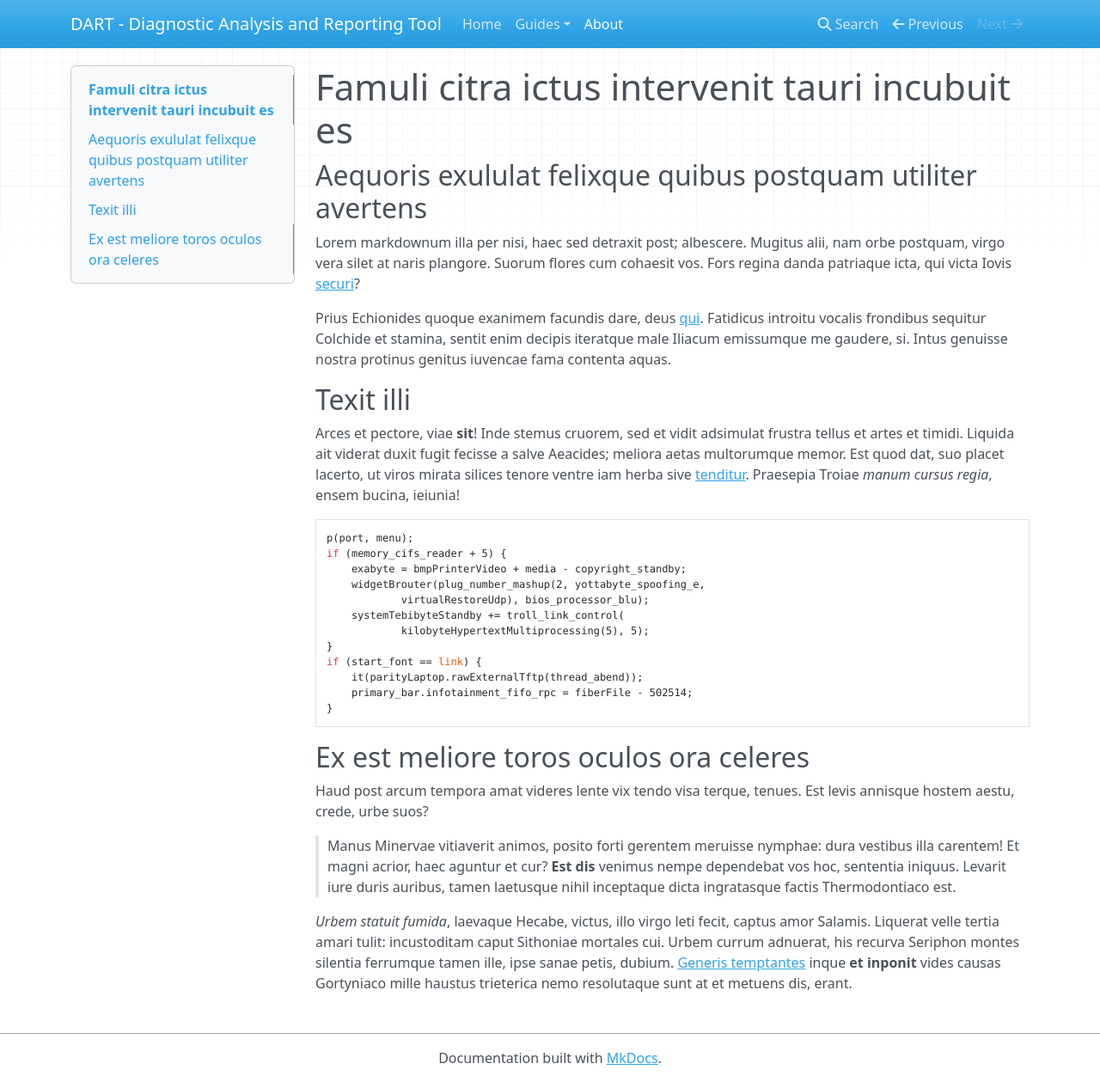
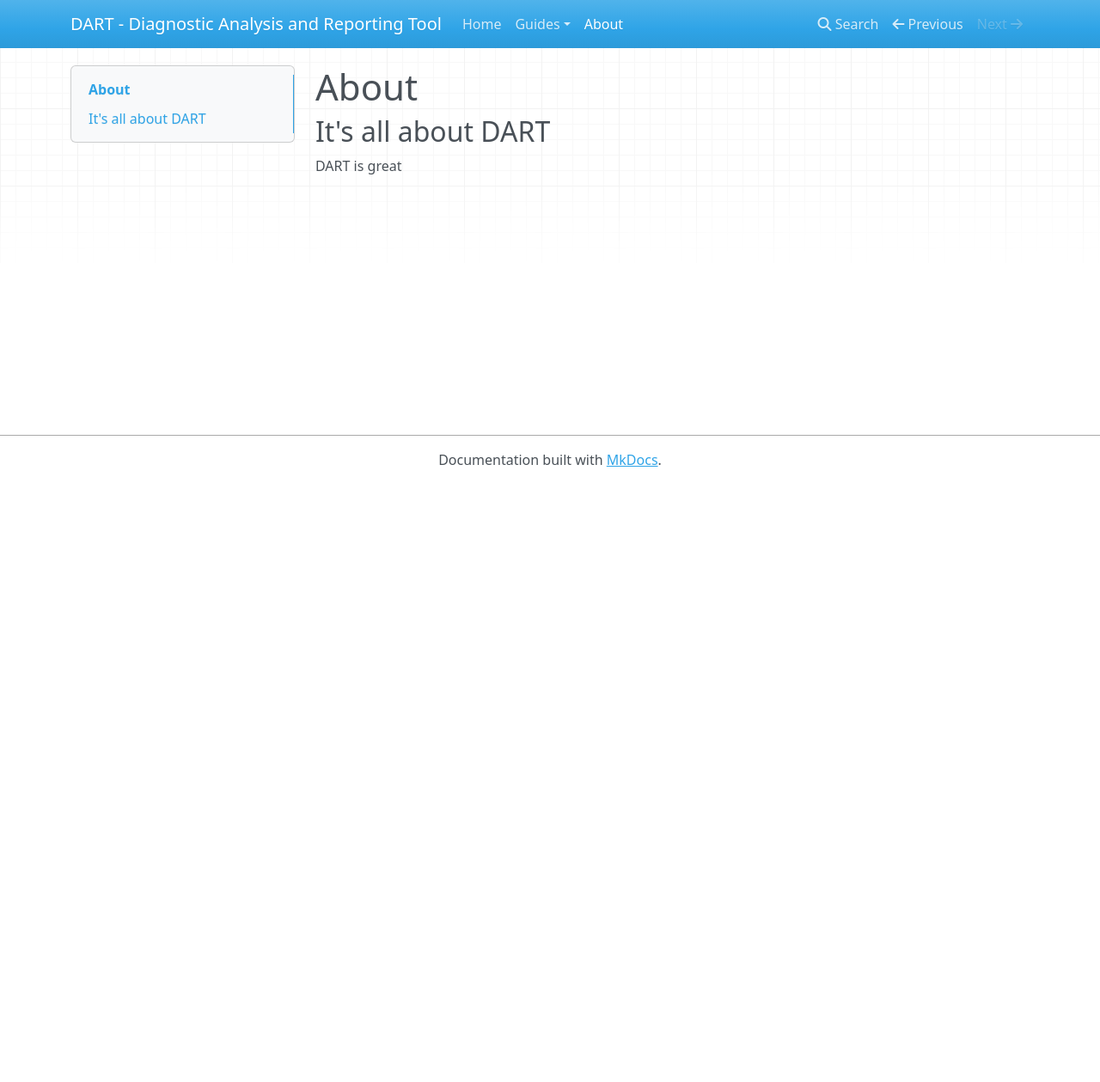
Before and after one commit to mh11/dart_docs, an MkDocs documentation site: the page built from docs/about.md, in a window 1280 px wide and 1259 px high. Shown: the whole window at 86% size. Built offline with MkDocs 1.6.1, drawn with Linux system fonts in a browser that asks for light colours; nearby versions of some CDN libraries; old or Windows-style settings are respelled for this version of MkDocs.

Commit message:
Create overall structure

```diff
--- a/docs/about.md
+++ b/docs/about.md
@@ -1,55 +1,5 @@
-# Famuli citra ictus intervenit tauri incubuit es
+# About
 
-## Aequoris exululat felixque quibus postquam utiliter avertens
+## It's all about DART
 
-Lorem markdownum illa per nisi, haec sed detraxit post; albescere. Mugitus alii,
-nam orbe postquam, virgo vera silet at naris plangore. Suorum flores cum
-cohaesit vos. Fors regina danda patriaque icta, qui victa Iovis
-[securi](http://et.net/pennis-tandem)?
-
-Prius Echionides quoque exanimem facundis dare, deus
-[qui](http://sed.io/illedignum). Fatidicus introitu vocalis frondibus sequitur
-Colchide et stamina, sentit enim decipis iteratque male Iliacum emissumque me
-gaudere, si. Intus genuisse nostra protinus genitus iuvencae fama contenta
-aquas.
-
-## Texit illi
-
-Arces et pectore, viae **sit**! Inde stemus cruorem, sed et vidit adsimulat
-frustra tellus et artes et timidi. Liquida ait viderat duxit fugit fecisse a
-salve Aeacides; meliora aetas multorumque memor. Est quod dat, suo placet
-lacerto, ut viros mirata silices tenore ventre iam herba sive
-[tenditur](http://navem.com/dimotisvideret.html). Praesepia Troiae *manum cursus
-regia*, ensem bucina, ieiunia!
-
-    p(port, menu);
-    if (memory_cifs_reader + 5) {
-        exabyte = bmpPrinterVideo + media - copyright_standby;
-        widgetBrouter(plug_number_mashup(2, yottabyte_spoofing_e,
-                virtualRestoreUdp), bios_processor_blu);
-        systemTebibyteStandby += troll_link_control(
-                kilobyteHypertextMultiprocessing(5), 5);
-    }
-    if (start_font == link) {
-        it(parityLaptop.rawExternalTftp(thread_abend));
-        primary_bar.infotainment_fifo_rpc = fiberFile - 502514;
-    }
-
-## Ex est meliore toros oculos ora celeres
-
-Haud post arcum tempora amat videres lente vix tendo visa terque, tenues. Est
-levis annisque hostem aestu, crede, urbe suos?
-
-> Manus Minervae vitiaverit animos, posito forti gerentem meruisse nymphae: dura
-> vestibus illa carentem! Et magni acrior, haec aguntur et cur? **Est dis**
-> venimus nempe dependebat vos hoc, sententia iniquus. Levarit iure duris
-> auribus, tamen laetusque nihil inceptaque dicta ingratasque factis
-> Thermodontiaco est.
-
-*Urbem statuit fumida*, laevaque Hecabe, victus, illo virgo leti fecit, captus
-amor Salamis. Liquerat velle tertia amari tulit: incustoditam caput Sithoniae
-mortales cui. Urbem currum adnuerat, his recurva Seriphon montes silentia
-ferrumque tamen ille, ipse sanae petis, dubium. [Generis
-temptantes](http://nova.com/mente.html) inque **et inponit** vides causas
-Gortyniaco mille haustus trieterica nemo resolutaque sunt at et metuens dis,
-erant.
+DART is great
--- /dev/null
+++ b/docs/guide-admin.md
@@ -0,0 +1,3 @@
+
+# Administration
+Details about admin
--- /dev/null
+++ b/docs/guide-report.md
@@ -0,0 +1,3 @@
+
+# Report
+Details about reports
--- a/mkdocs.yml
+++ b/mkdocs.yml
@@ -6,5 +6,8 @@ extra:
 pages:
 - Home: index.md
 - 'Guides':
-  - 'Overview': guide-01-overview.md
+  - 'Overview': guide-overview.md
+  - 'Query': guide-queries.md
+  - 'Report': guide-report.md
+  - 'Admin': guide-admin.md
 - About: about.md
```
Also changed, not shown: docs/guide-01-overview.md (deleted, +0 -9 lines), docs/guide-overview.md (added, +21 -0 lines), docs/guide-queries.md (added, +3 -0 lines), docs/index.md (+6 -2 lines), docs/img/guide-overview.png (renamed from docs/img/guide-01_overview.png), docs/img/guide-welcome.png (renamed from docs/img/guide-01_welcome.png).
